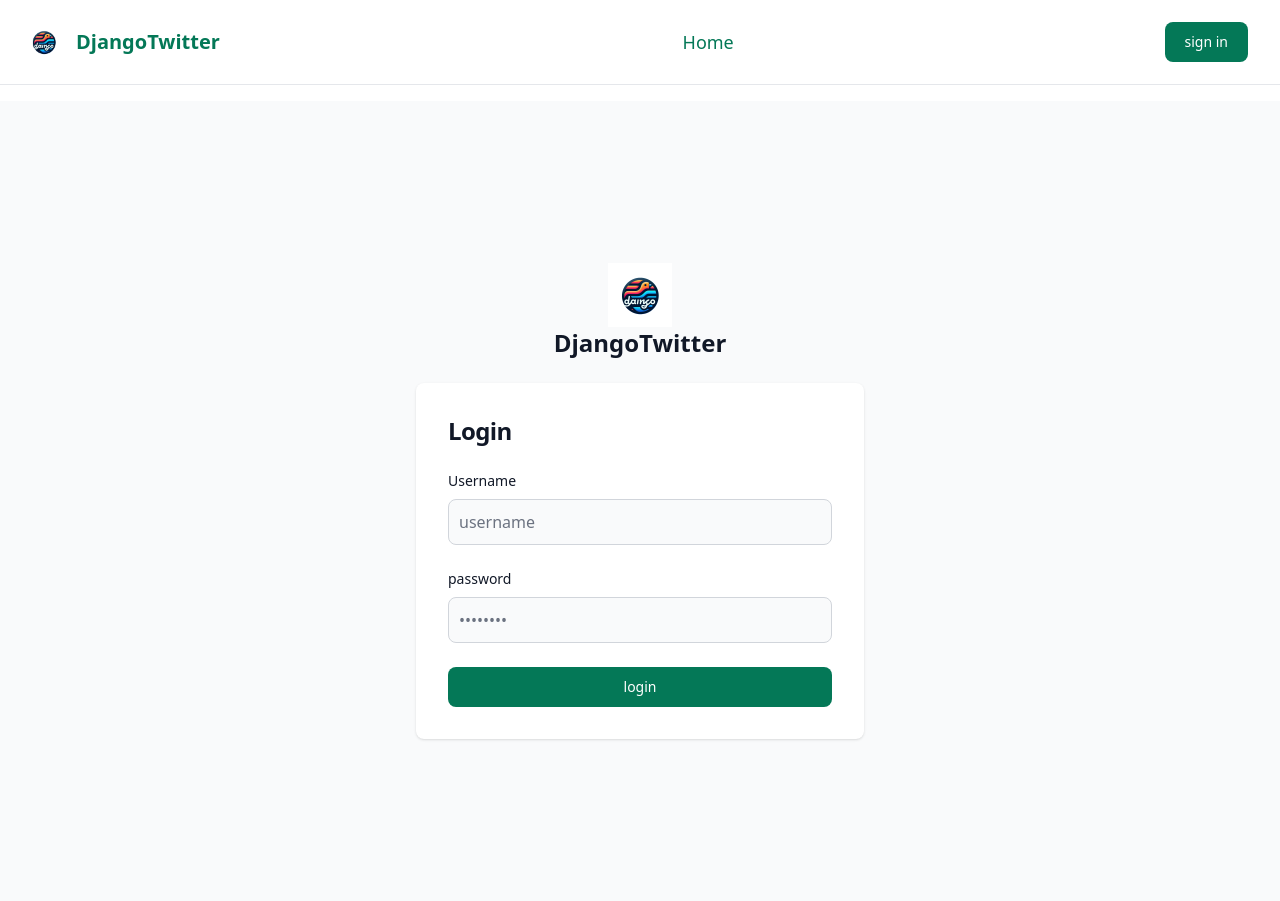
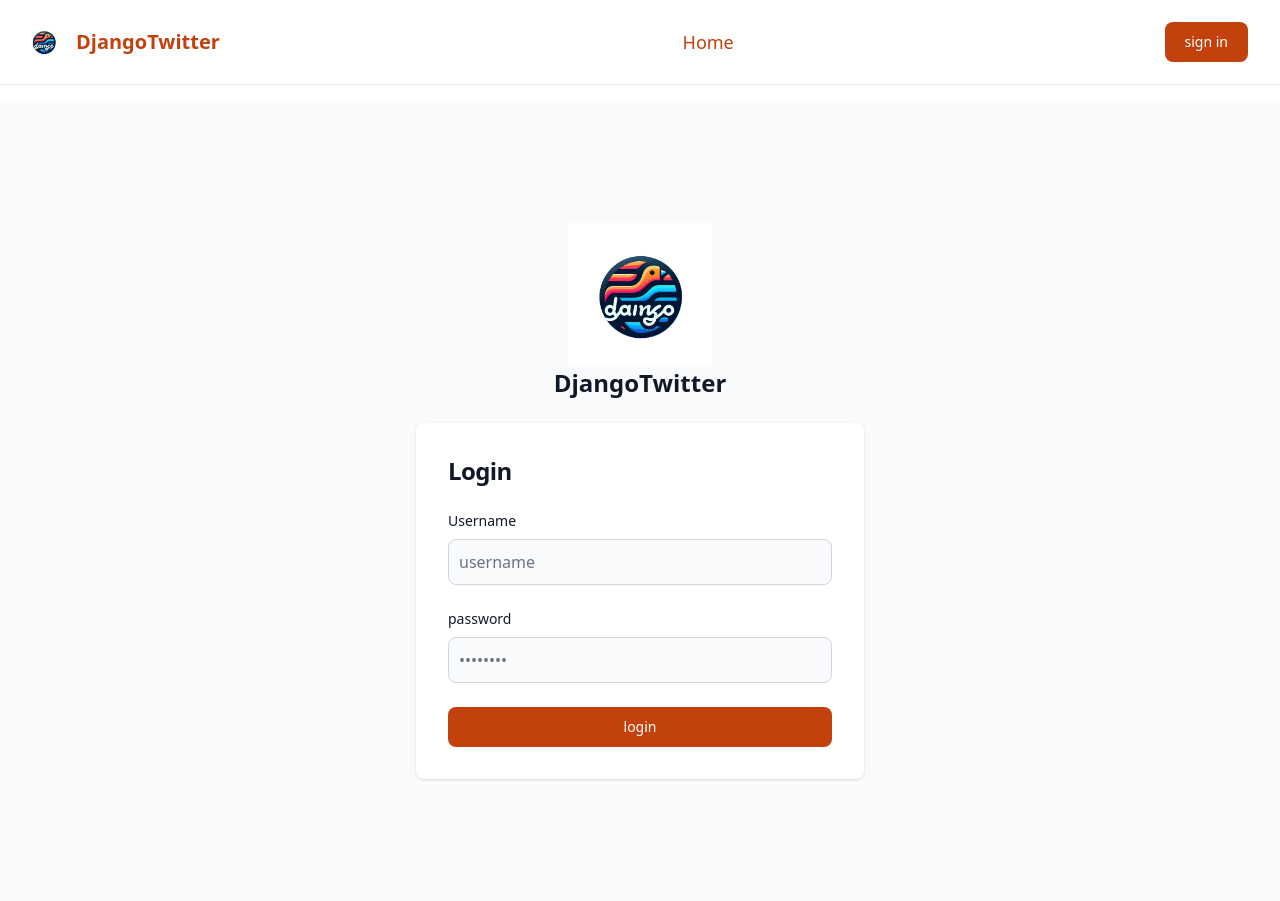
Before and after one commit to farzan-alaei/DjangoTwitter, a Django app: page /profiles/login/ in a window 1280 px wide. Run offline with Django 5.2, Linux system fonts and the light colour scheme; some libraries are stand-ins or nearby versions.

Commit message:
change primary colors

```diff
--- a/profiles/templates/login.html
+++ b/profiles/templates/login.html
@@ -8,7 +8,7 @@
             <!-- Logo and branding -->
             <a href="{% url 'profiles:login' %}"
                class="flex items-center text-2xl font-semibold text-gray-900 dark:text-white">
-                <img class="w-16 h-16" src="{% static 'images/logo.png' %}" alt="logo">
+                <img class="w-36 h-36" src="{% static 'images/logo.png' %}" alt="logo">
             </a>
             <p class="flex items-center mb-6 text-2xl font-semibold text-gray-900 dark:text-white">
                 DjangoTwitter
--- a/static/src/output.css
+++ b/static/src/output.css
@@ -1220,8 +1220,8 @@ input:checked + .toggle-bg {
   height: 2.5rem;
 }
 
-.h-16 {
-  height: 4rem;
+.h-36 {
+  height: 9rem;
 }
 
 .h-4 {
@@ -1240,8 +1240,8 @@ input:checked + .toggle-bg {
   width: 50%;
 }
 
-.w-16 {
-  width: 4rem;
+.w-36 {
+  width: 9rem;
 }
 
 .w-4 {
@@ -1506,12 +1506,12 @@ input:checked + .toggle-bg {
 
 .bg-primary-200 {
   --tw-bg-opacity: 1;
-  background-color: rgb(167 243 208 / var(--tw-bg-opacity));
+  background-color: rgb(254 215 170 / var(--tw-bg-opacity));
 }
 
 .bg-primary-700 {
   --tw-bg-opacity: 1;
-  background-color: rgb(4 120 87 / var(--tw-bg-opacity));
+  background-color: rgb(194 65 12 / var(--tw-bg-opacity));
 }
 
 .bg-white {
@@ -1693,22 +1693,17 @@ input:checked + .toggle-bg {
 
 .text-primary-700 {
   --tw-text-opacity: 1;
-  color: rgb(4 120 87 / var(--tw-text-opacity));
-}
-
-.text-red-500 {
+  color: rgb(194 65 12 / var(--tw-text-opacity));
+}
+
+.text-red-800 {
   --tw-text-opacity: 1;
-  color: rgb(240 82 82 / var(--tw-text-opacity));
+  color: rgb(155 28 28 / var(--tw-text-opacity));
 }
 
 .text-white {
   --tw-text-opacity: 1;
   color: rgb(255 255 255 / var(--tw-text-opacity));
-}
-
-.text-red-800 {
-  --tw-text-opacity: 1;
-  color: rgb(155 28 28 / var(--tw-text-opacity));
 }
 
 .opacity-0 {
@@ -2132,7 +2127,7 @@ input:checked + .toggle-bg {
 
   .lg\:text-primary-700 {
     --tw-text-opacity: 1;
-    color: rgb(4 120 87 / var(--tw-text-opacity));
+    color: rgb(194 65 12 / var(--tw-text-opacity));
   }
 }
 
```
Also changed, not shown: other parts of static/src/output.css (+20 -20 lines), tailwind.config.js (+11 -10 lines).
